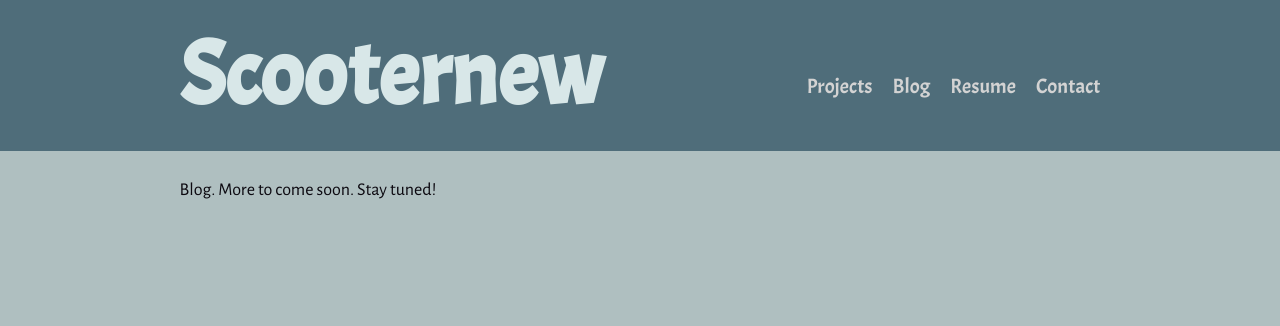
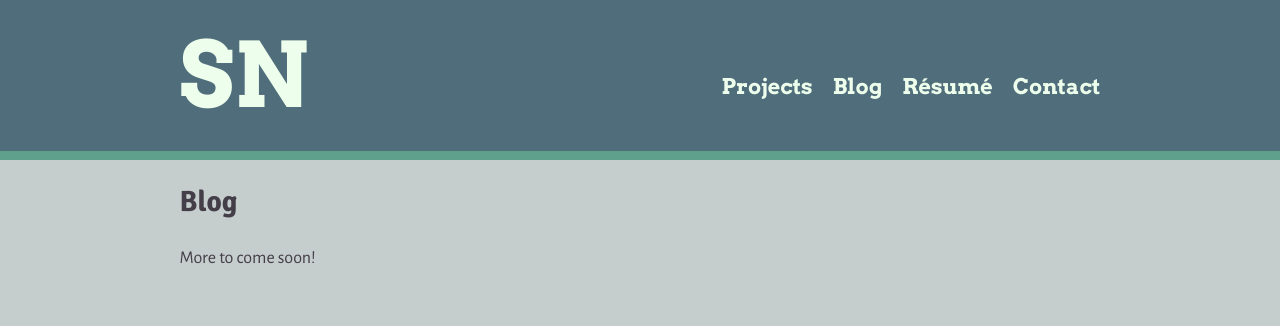
Before and after one commit to scooternew/scooternew, a Gatsby site: page /blog in a window 1280 px wide. Built offline with nearby package versions, Linux system fonts and the light colour scheme; Gatsby itself is replaced by a stand-in of ours; a web font is replaced by a local one.

Commit message:
Updated color palette / fonts, deleted some unused stuff, and some other UI tweaks.

```diff
--- a/gatsby-config.js
+++ b/gatsby-config.js
@@ -1,8 +1,8 @@
 module.exports = {
   siteMetadata: {
     title: `Scooternew`,
-    description: `Kick off your next, great Gatsby project with this default starter. This barebones starter ships with the main Gatsby configuration files you might need.`,
-    author: `@gatsbyjs`,
+    description: `Personal website.`,
+    author: `@snewman91`,
   },
   plugins: [
     `gatsby-plugin-react-helmet`,
--- a/src/components/header.js
+++ b/src/components/header.js
@@ -5,10 +5,10 @@ import React from "react"
 import Navbar from "./navbar"
 
 const Header = ({ siteTitle }) => (
-  <div id="header-container"
+  <div id="header-container">
+    <div id="header-main-content"
         style={{
           background: `#4f6d7a`,
-        marginBottom: `1.45rem`,
         }}
     >
       <header
@@ -24,25 +24,31 @@ const Header = ({ siteTitle }) => (
       >
         <div
           style={{
-          // margin: `0 auto`,
             maxWidth: 960,
-          // padding: `1.45rem 1.0875rem`,
           }}
         >
           <h1 style={{ margin: `0`, textAlign: `center` }}>
             <Link
               to="/"
               style={{
-              color: `#d8e7e8`,
+                color: `#EDFFEC`,
                 textDecoration: `none`,
               }}
             >
-            {siteTitle}
+              SN
             </Link>
           </h1>
         </div>
         <Navbar />
       </header>
+    </div>
+    <div id="header-footer"
+      style={{
+        marginBottom: `1.45rem`,
+        borderBottom: `0.5em solid #5fa08d`
+      }}
+    >
+    </div>
   </div>
 )
 
--- a/src/components/layout.css
+++ b/src/components/layout.css
@@ -1,10 +1,6 @@
-@import url('https://fonts.googleapis.com/css2?family=Acme&display=swap');
 @import url('https://fonts.googleapis.com/css2?family=Signika:wght@300;400;600;700&display=swap');
 @import url('https://fonts.googleapis.com/css2?family=Alegreya+Sans:wght@300;400&display=swap');
-@import url('https://fonts.googleapis.com/css2?family=Jaldi&display=swap');
-@import url('https://fonts.googleapis.com/css2?family=Gafata&display=swap');
-@import url('https://fonts.googleapis.com/css2?family=Quicksand&display=swap');
-@import url('https://fonts.googleapis.com/css2?family=Bitter&display=swap');
+@import url('https://fonts.googleapis.com/css?family=Arvo:400,700&display=swap');
 
 html {
   font-family: sans-serif;
@@ -76,30 +72,31 @@ mark {
   background-color: #ff0;
   color: #000;
 }
-#header-container {
+#header-main-content {
   padding: 1.45rem 0;
 }
 .navbar {
   margin-top: auto;
-  font-family: 'Acme', sans-serif;
-  font-size: 1.15em;
+  font-family: 'Arvo', serif;
+  font-size: 1.2em;
+  font-weight: bold;
 }
 .navitems {
   margin-left: 0;
 }
 .navitems > a {
   padding-right: 20px;
-  color: lightgrey;
-  transition: all .12s ease-out;
-  -o-transition: all .12s ease-out;
-  -moz-transition: all .12s ease-out;
-  -webkit-transition: all .12s ease-out;
+  color: #EDFFEC;
+  transition: all .08s ease-out;
+  -o-transition: all .08s ease-out;
+  -moz-transition: all .08s ease-out;
+  -webkit-transition: all .08s ease-out;
 }
 .navitems > a:last-child {
   padding-right: 0;
 }
 .navitems > a:hover {
-  color: purple;
+  color: #24efa5;
 }
 small {
   font-size: 80%;
@@ -232,9 +229,8 @@ html {
   box-sizing: inherit;
 }
 body {
-  /* color: hsla(0, 0%, 0%, 0.8); */
-  color: #0C0910;
-  background-color: #afbfc0;
+  color: #443E49; /* Arsenic */
+  background-color: #C6CECD;
   font-family: 'Alegreya Sans', sans-serif;
   font-weight: normal;
   word-wrap: break-word;
@@ -264,9 +260,8 @@ h1 {
   padding-right: 0;
   padding-top: 0;
   margin-bottom: 1.45rem;
-  /* color: inherit; */;
-  color: #1E1014;
-  font-family: 'Acme', sans-serif;
+  color: #C8E5C5;
+  font-family: 'Arvo', serif;
   font-weight: bold;
   text-rendering: optimizeLegibility;
   font-size: 5rem;
@@ -287,6 +282,7 @@ h2 {
   text-rendering: optimizeLegibility;
   font-size: 1.62671rem;
   line-height: 1.1;
+  color: #443E49;
 }
 h3 {
   margin-left: 0;
@@ -661,4 +657,7 @@ pre tt:after {
     flex-direction: column;
     justify-content: space-around;
   }
+  h1 {
+    font-size: 4.5rem;
+  }
 }
--- a/src/components/navbar.js
+++ b/src/components/navbar.js
@@ -9,7 +9,7 @@ const Navbar = () => {
         <ul className="navitems">
           <Link to="/projects">Projects</Link>
           <Link to="/blog">Blog</Link>
-          <a href={`ScottNewman-Resume.pdf`} download>Resume</a>
+          <a href={`ScottNewman-Resume.pdf`} download>R&eacute;sum&eacute;</a>
           <Link to="/contact">Contact</Link>
         </ul>
       </div>
--- a/src/pages/blog.js
+++ b/src/pages/blog.js
@@ -7,7 +7,8 @@ import SEO from "../components/seo"
 const BlogPage = () => (
   <Layout>
     <SEO title="Projects" />
-    <p>Blog. More to come soon. Stay tuned!</p>
+    <h2>Blog</h2>
+    <p>More to come soon!</p>
   </Layout>
 )
 
--- a/src/pages/contact.js
+++ b/src/pages/contact.js
@@ -7,7 +7,8 @@ import SEO from "../components/seo"
 const ContactPage = () => (
   <Layout>
     <SEO title="Contact" />
-    <p>Contact. More to come soon. Stay tuned!</p>
+    <h2>Contact</h2>
+    <p>More to come soon!</p>
   </Layout>
 )
 
--- a/src/pages/index.js
+++ b/src/pages/index.js
@@ -8,12 +8,12 @@ import SEO from "../components/seo"
 const IndexPage = () => (
   <Layout>
     <SEO title="Home" />
-    <h2 style={{textAlign: `center`}}>Hi - I'm Scott. People often call me Scotty.</h2>
-    <p>I'm a professional software developer based in Queens, New York. I spent the past 6 years at Google, specializing
+    <h2 style={{textAlign: `center`}}>Hi - I&#39;m Scott. Sometimes people call me Scotty.</h2>
+    <p>I&#39;m a professional software developer based in Queens, New York. I spent the past 6 years at Google, specializing
         in building highly concurrent Android applications with a focus on speech recognition, location acquisition,
         and user context.
     </p>
-    <p>More to come soon. Stay tuned!</p>
+    <p>More to come soon - stay tuned!</p>
     <div style={{ maxWidth: `500px`, marginBottom: `1.45rem`, margin: `0 auto`}}>
       <Image />
     </div>
--- a/src/pages/page-2.js
+++ /dev/null
@@ -1,16 +0,0 @@
-import React from "react"
-import { Link } from "gatsby"
-
-import Layout from "../components/layout"
-import SEO from "../components/seo"
-
-const SecondPage = () => (
-  <Layout>
-    <SEO title="Page two" />
-    <h1>Hi from the second page</h1>
-    <p>Welcome to page 2</p>
-    <Link to="/">Go back to the homepage</Link>
-  </Layout>
-)
-
-export default SecondPage
--- a/src/pages/projects.js
+++ b/src/pages/projects.js
@@ -8,7 +8,8 @@ import SEO from "../components/seo"
 const ProjectsPage = () => (
   <Layout>
     <SEO title="Projects" />
-    <p>More to come soon. Stay tuned!</p>
+    <h2>Projects</h2>
+    <p>More to come soon!</p>
   </Layout>
 )
 
```
Also changed, not shown: README.md, 1 other file. Lines whose indentation alone changed are shown as unchanged.
